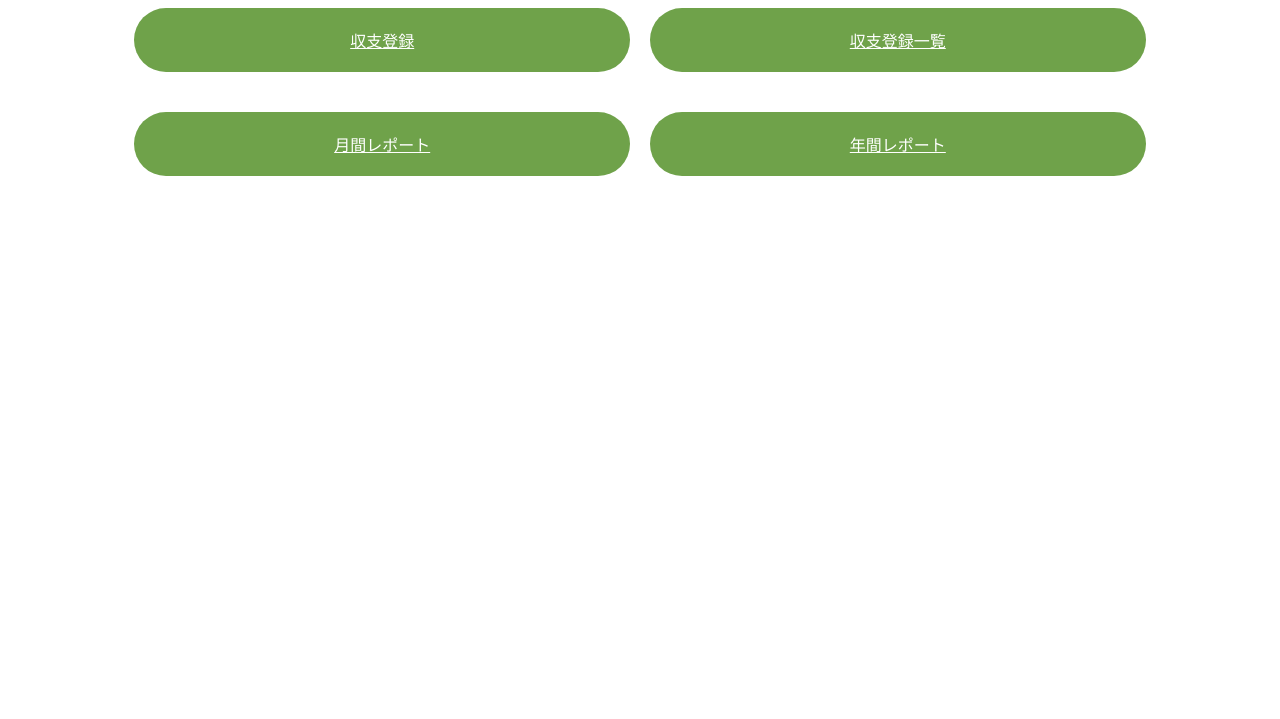
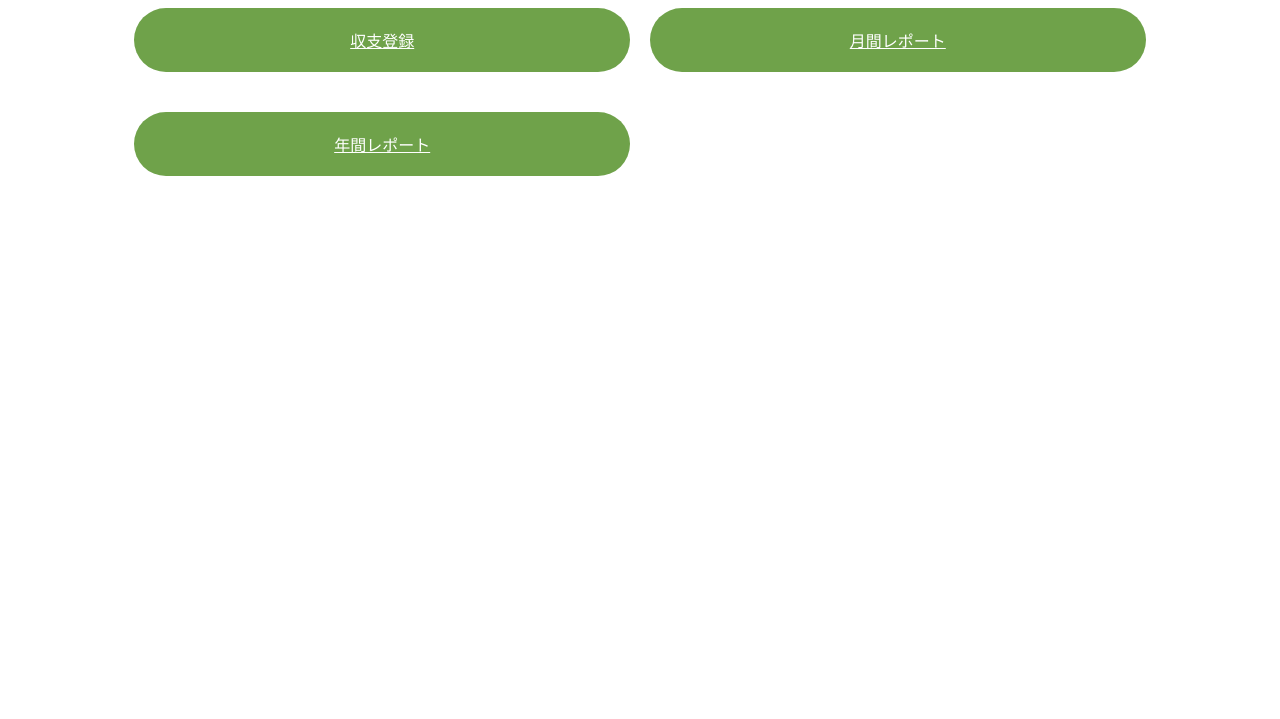
Before and after one commit to yoka-ishikawa/kakeibo-app, a plain HTML site: page index.html in a window 1280 px wide. Shown: the part 81-800 px from the top of the page. Drawn offline with Linux system fonts and the light colour scheme.

Commit message:
収支登録一覧ボタンを削除し、年間レポートのタイトルを修正。不要な要素を整理しました。

```diff
--- a/index.html
+++ b/index.html
@@ -14,8 +14,6 @@
 	<div class="menucontainer">
 			<!-- 収支登録ボタン -->
 			<a class="menuButton" href = "./inexpen.html">収支登録</a>
-			<!-- 収支登録一覧ボタン -->
-			<a class="menuButton" href = "./list.html">収支登録一覧</a>
 			<!-- 月間レポートボタン -->
 			<a class="menuButton" href = "./monthly.html">月間レポート</a>
 			<!-- 年間レポートボタン -->
```
Also changed, not shown: inexpen.html (+0 -2 lines), yearly.html (+1 -1 lines).
